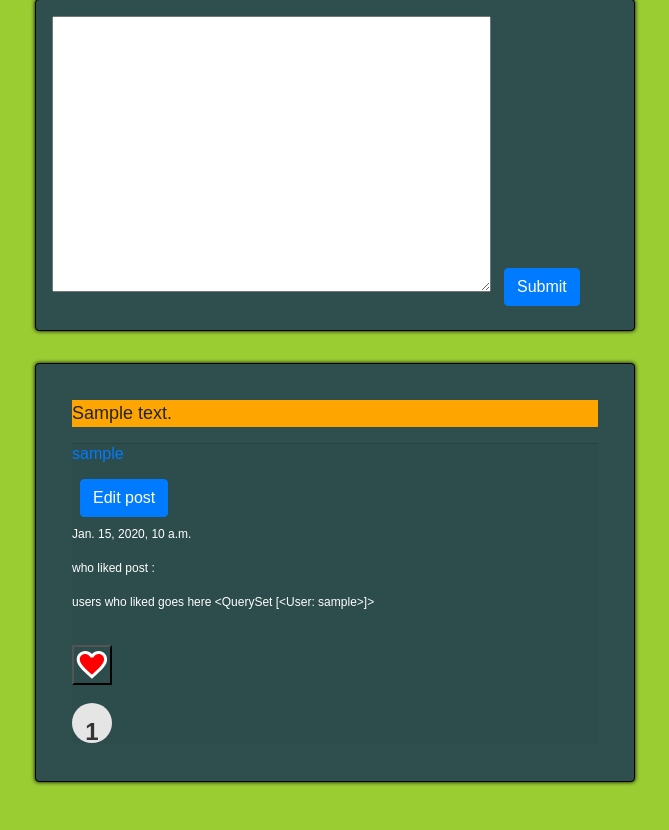
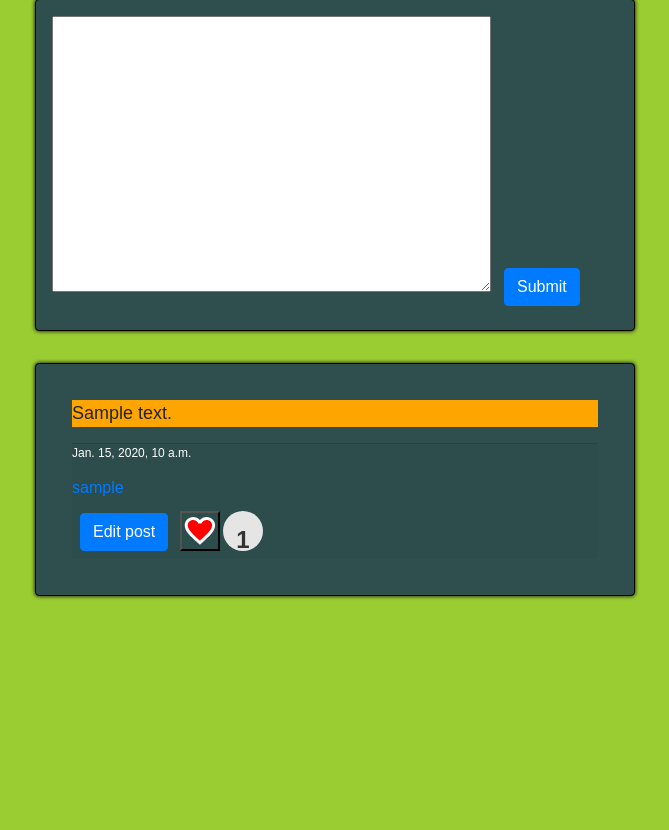
Before and after one commit to Ziga12341/social-network, a Django app: page / in a window 1280 px wide. Shown: the part 164-994 px from the top of the page, without its empty margins (13-682 px from the left). After the commit the page ends 763 px from the top, so only its background shows below. Run offline with Django 3.2, Linux system fonts and the light colour scheme; a user stored in the database is signed in; tables that the repository leaves empty hold one stand-in row (values such as "Sample post"); some libraries are stand-ins or nearby versions.

Commit message:
project4: network: “like”_and_“unlike”: add some styling to index.html on footer

```diff
--- a/network/static/network/index.js
+++ b/network/static/network/index.js
@@ -18,7 +18,6 @@ document.addEventListener('DOMContentLoaded', function() {
         const likeDislikeButton = card.querySelector('.card-footer .fav-btn');
         const favoritesCount = card.querySelector(".favorites-count");
         const postId = card.dataset.postId; // card (post) id
-
 
         if (favoriteIcons) {
             favoriteIcons.addEventListener('submit', function (event) {
@@ -54,16 +53,8 @@ document.addEventListener('DOMContentLoaded', function() {
                     favoritesCountValue += 1;
                     favoritesCount.innerHTML = favoritesCountValue.toString();
 
-
                     const csrfmiddlewaretoken = document.querySelector('input[name="csrfmiddlewaretoken"]').value;
                     const likeAction = `/post/${postId}/like/`
-                    console.log('postId', postId);
-                    console.log('likeAction', likeAction);
-                    // To store the logs in localStorage
-                    let logs = JSON.parse(localStorage.getItem("logs")) || [];
-                    logs.push("postId", postId);
-                    logs.push("likeAction", likeAction);
-                    localStorage.setItem("logs", JSON.stringify(logs));
                     fetch(likeAction, {
                         method: 'POST',
                         body: JSON.stringify({
--- a/network/static/network/styles.css
+++ b/network/static/network/styles.css
@@ -56,6 +56,7 @@ body{
 
 /*center number in .favorites icon*/
 .favorites-icons{
+    display: inline-block;
     vertical-align: middle;
     horiz-align: center;
     justify-content: center;
@@ -83,3 +84,15 @@ body{
 .btn {
     margin: 8px;
 }
+
+.like-form{
+    display: inline-block;
+}
+
+.unlike-form{
+    display: inline-block;
+}
+
+.edit-button{
+    display: inline-block;
+}
--- a/network/templates/network/index.html
+++ b/network/templates/network/index.html
@@ -45,23 +45,19 @@
                         </div>
                     {% endif %}
                     <div class="card-footer">
+                        <p> {{ post.timestamp }}</p>
                         <h6><a href="{% url 'profile' post.user %}"> {{ post.user }}</a></h6>
                         {% if user.is_authenticated and user == post.user%}
                             <button class="edit-button btn btn-primary">Edit post</button>
                         {% endif %}
-                        <p> {{ post.timestamp }}</p>
                         {#If user already liked the post, show the checked button, otherwise show unchecked button#}
                         <div class="favorites-icons">
                             {% if user.is_authenticated %}
-                                <p>who liked post :
-                                <p> users who liked goes here {{ post.liked_posts.all }}</p>
-                                <br>
                                 {% if request.user in post.liked_posts.all %}
                                     <form action="{% url 'unlike' post.id %}" method="post" class="unlike-form">
                                         {% csrf_token %}
                                         <button class="favorites-checked-button fav-btn" type="submit"></button>
                                     </form>
-{#                                      if user already liked the post, do not show the unchecked button#}
                                 {% else %}
                                     <form action="{% url "like" post.id %}" method="post" class="like-form">
                                         {% csrf_token %}
@@ -69,7 +65,6 @@
                                     </form>
                                 {% endif %}
                             {% endif %}
-                            </p>
                             <div class="favorites-count">{{ post.likes }}</div>
                         </div>
                     </div>
```
